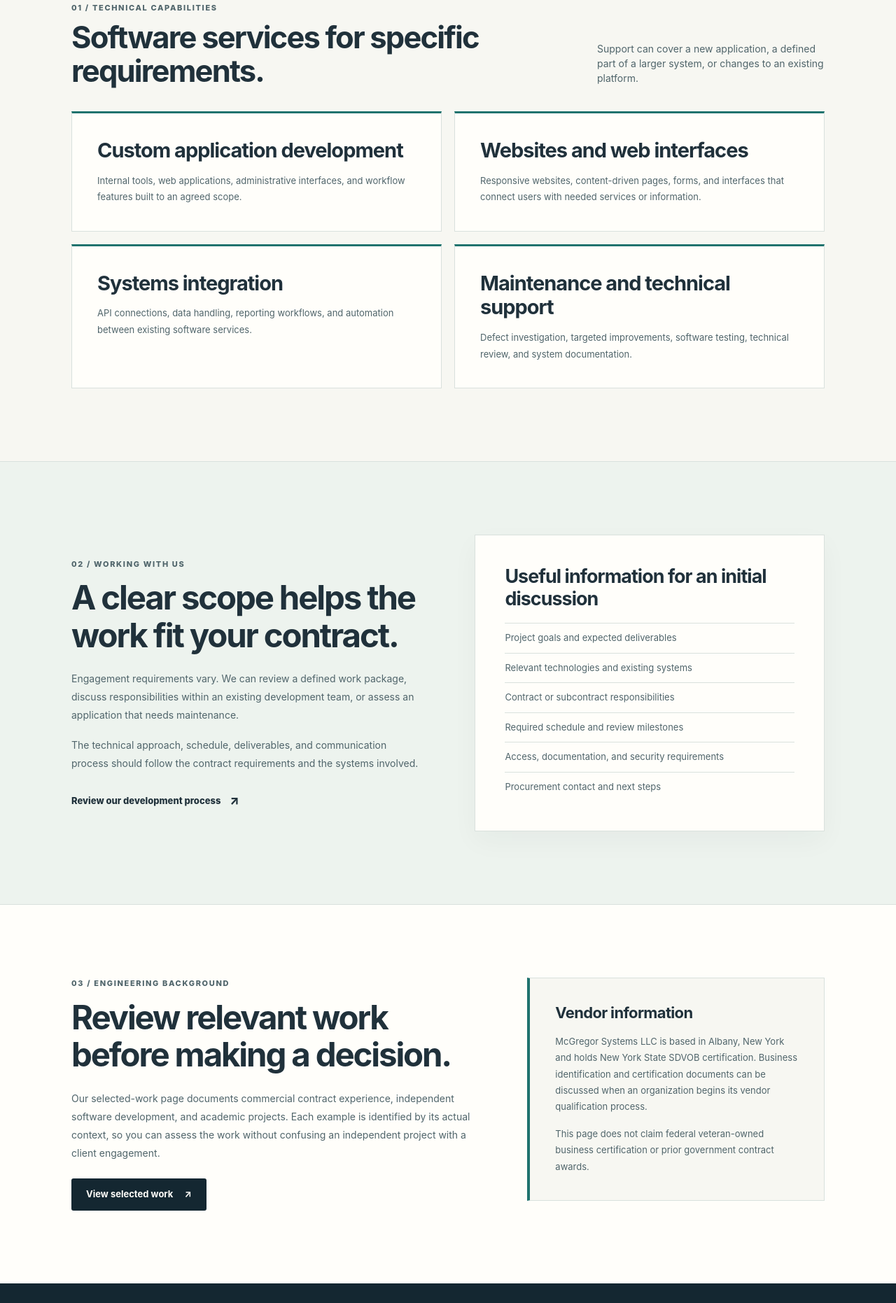
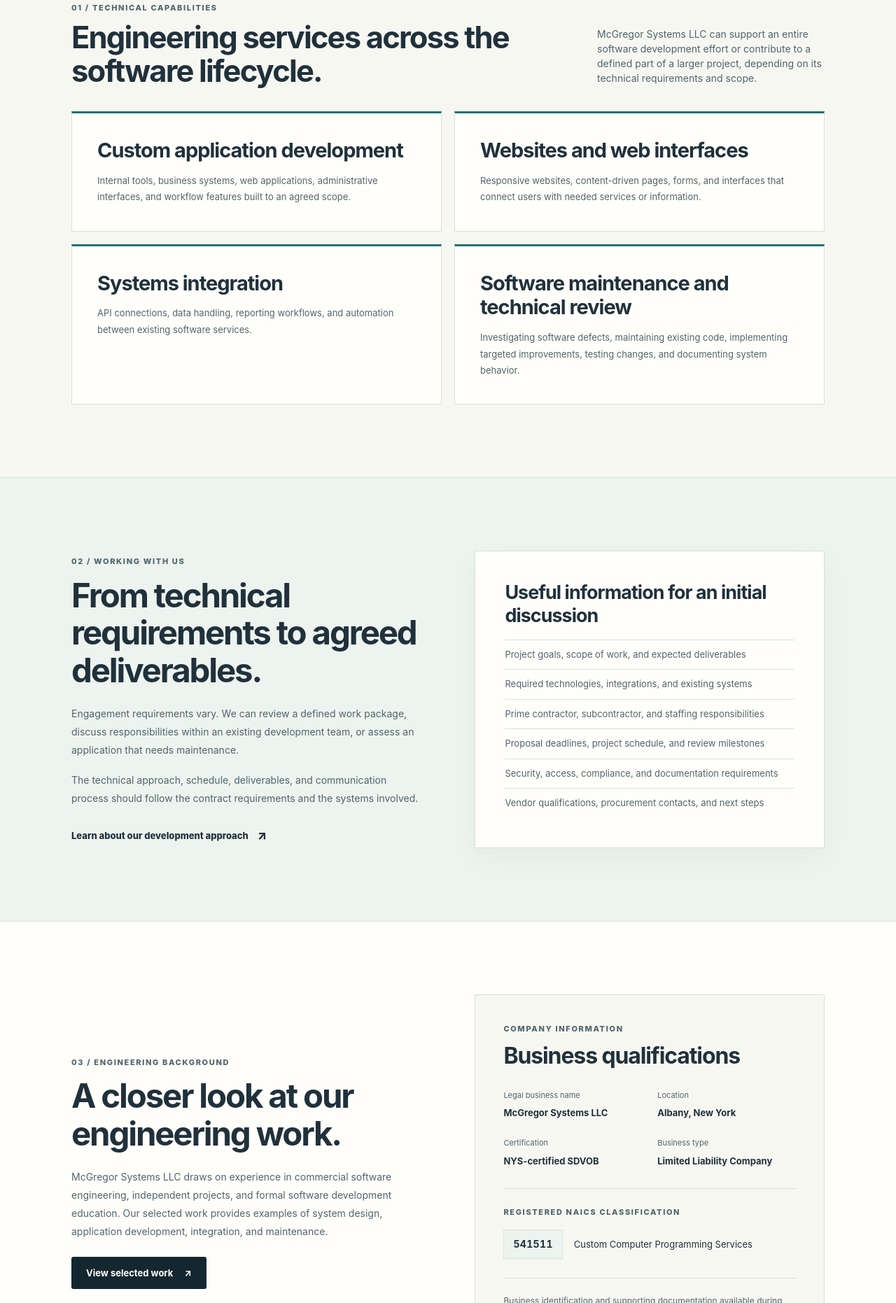
Before and after one commit to ColeMcGregor/mcgregorsystemsusa_website, a website with bundled scripts: page government.html in a window 1280 px wide. Shown: the part 938-2800 px from the top of the page at 70% size. Built offline with nearby package versions, Linux system fonts and the light colour scheme.

Commit message:
Refactor(government): updated government content and styling. added naics section

```diff
--- a/assets/css/pages/government.css
+++ b/assets/css/pages/government.css
@@ -1,8 +1,8 @@
 
 /* Government and subcontracting page.
-   Page classes describe presentation roles, not individual clients or contracts. */
+   Shared colors, typography, and buttons are defined in site.css. */
 
-/* Introduction and certification panel */
+/* Introduction and certification */
 .government-intro {
     padding: 86px 0 88px;
     background: var(--paper);
@@ -45,6 +45,7 @@
     margin-top: 29px;
 }
 
+/* Business certification panel */
 .government-certification {
     min-width: 0;
     padding: clamp(28px, 3.5vw, 44px);
@@ -57,15 +58,16 @@
     color: var(--lime);
 }
 
+
 .government-certification-logo {
     display: block;
-    width: 120px;
+    width: 100%;
+    max-width: 320px;
     height: auto;
-    max-height: 135px;
+    margin: 28px auto 30px;
     object-fit: contain;
-    object-position: left center;
-    margin: 26px 0 20px;
 }
+
 
 .government-certification h2 {
     margin: 0 0 15px;
@@ -188,15 +190,15 @@
     line-height: 1.5;
 }
 
-/* Experience and business information */
+/* Engineering experience and qualifications */
 .government-background {
     background: var(--paper);
 }
 
 .government-background-grid {
     display: grid;
-    grid-template-columns: minmax(0, 1.15fr) minmax(0, .85fr);
-    align-items: start;
+    grid-template-columns: minmax(0, 1fr) minmax(0, 1fr);
+    align-items: center;
     gap: clamp(34px, 6vw, 88px);
 }
 
@@ -216,29 +218,92 @@
     line-height: 1.85;
 }
 
-.government-background-note {
-    padding: clamp(25px, 3vw, 36px);
+/* Business qualifications card */
+.government-qualifications {
+    min-width: 0;
+    padding: clamp(26px, 3.5vw, 40px);
     background: var(--cream);
     border: 1px solid var(--line);
-    border-left: 4px solid var(--accent);
 }
 
-.government-background-note h3 {
-    margin: 0 0 15px;
-    font-size: 22px;
-    line-height: 1.25;
-    letter-spacing: -.03em;
+.government-qualifications h3 {
+    margin: 12px 0 28px;
+    color: var(--ink);
+    font-size: clamp(24px, 2.5vw, 32px);
+    line-height: 1.2;
+    letter-spacing: -.035em;
 }
 
-.government-background-note p {
-    margin: 0 0 15px;
-    color: var(--muted);
-    font-size: 13px;
-    line-height: 1.8;
+.government-qualification-grid {
+    display: grid;
+    grid-template-columns: repeat(2, minmax(0, 1fr));
+    column-gap: 22px;
+    row-gap: 25px;
+    margin: 0;
 }
 
-.government-background-note p:last-of-type {
-    margin-bottom: 0;
+.government-qualification-item {
+    min-width: 0;
+}
+
+.government-qualification-item dt {
+    margin: 0 0 7px;
+    color: var(--muted);
+    font-size: 11px;
+    line-height: 1.5;
+}
+
+.government-qualification-item dd {
+    margin: 0;
+    color: var(--ink);
+    font-size: 13px;
+    font-weight: 700;
+    line-height: 1.55;
+    overflow-wrap: break-word;
+}
+
+/* NAICS classification */
+.government-naics {
+    margin-top: 29px;
+    padding-top: 25px;
+    border-top: 1px solid var(--line);
+}
+
+.government-naics-entry {
+    display: flex;
+    align-items: center;
+    gap: 16px;
+    margin-top: 17px;
+}
+
+.government-naics-code {
+    flex: 0 0 auto;
+    display: inline-block;
+    padding: 10px 13px;
+    background: var(--surface-tinted);
+    border: 1px solid var(--line);
+    color: var(--ink);
+    font-size: 14px;
+    font-weight: 700;
+    line-height: 1.4;
+    letter-spacing: .025em;
+    font-variant-numeric: tabular-nums;
+}
+
+.government-naics-description {
+    min-width: 0;
+    color: var(--ink);
+    font-size: 13px;
+    line-height: 1.6;
+}
+
+.government-qualification-footer {
+    margin: 27px 0 0;
+    padding-top: 21px;
+    border-top: 1px solid var(--line);
+    color: var(--muted);
+    font-size: 12px;
+    line-height: 1.75;
 }
 
 /* Closing contact action */
@@ -279,7 +344,7 @@
     flex: 0 0 auto;
 }
 
-/* Responsive layout */
+/* Tablet */
 @media (max-width: 980px) {
     .government-intro-grid {
         gap: 30px;
@@ -291,6 +356,7 @@
     }
 }
 
+/* Mobile */
 @media (max-width: 720px) {
     .government-intro {
         padding: 65px 0;
@@ -303,6 +369,10 @@
         grid-template-columns: 1fr;
     }
 
+    .government-certification-logo {
+        width: 200px;
+    }
+
     .government-contact-grid {
         flex-direction: column;
         align-items: flex-start;
@@ -313,8 +383,37 @@
     }
 }
 
+/* Small mobile screens */
 @media (max-width: 430px) {
     .government-intro-actions .btn {
         width: 100%;
     }
+
+    .government-certification,
+    .government-engagement-panel,
+    .government-qualifications {
+        padding: 26px 23px;
+    }
+
+    .government-qualification-grid {
+        gap: 20px 14px;
+    }
+
+    .government-qualification-item dd {
+        font-size: 12px;
+    }
+
+    .government-naics-entry {
+        align-items: flex-start;
+        gap: 12px;
+    }
+
+    .government-naics-code {
+        padding: 9px 10px;
+        font-size: 12px;
+    }
+
+    .government-naics-description {
+        font-size: 12px;
+    }
 }
--- a/government.html
+++ b/government.html
@@ -24,145 +24,274 @@
     </div>
 
     <main id="main-content" class="government-page">
+
+        <!-- Introduction and certification -->
         <section class="government-intro" aria-labelledby="government-heading">
             <div class="shell government-intro-grid">
                 <div class="government-intro-copy">
                     <div class="caps subtle">Government / Subcontracting</div>
-                    <h1 id="government-heading">Software engineering for <em>defined technical work.</em></h1>
+
+                    <h1 id="government-heading">
+                        Supporting government and
+                        <em>subcontracting needs.</em>
+                    </h1>
+
                     <p>
-                        McGregor Systems LLC is an Albany-based software engineering business
-                        certified by New York State as a Service-Disabled Veteran-Owned Business
-                        (SDVOB). We welcome inquiries from public-sector organizations and prime
-                        contractors about software development, integration, and support.
+                        As a New York State-certified Service-Disabled Veteran-Owned
+                        Business, McGregor Systems LLC is available for software
+                        engineering contracts and subcontracting opportunities.
+                        Services include custom development, system integration,
+                        maintenance, and technical support.
                     </p>
+
                     <div class="government-intro-actions">
-                        <a class="btn btn-dark" href="contact.html">Discuss an opportunity <span aria-hidden="true">↗</span></a>
-                        <a class="btn btn-outline" href="#capabilities">Review capabilities <span aria-hidden="true">↘</span></a>
+                        <a class="btn btn-dark" href="contact.html">
+                            Discuss an opportunity
+                            <span aria-hidden="true">↗</span>
+                        </a>
+
+                        <a class="btn btn-outline" href="#capabilities">
+                            Review capabilities
+                            <span aria-hidden="true">↘</span>
+                        </a>
                     </div>
                 </div>
 
                 <aside class="government-certification" aria-labelledby="certification-heading">
                     <div class="caps">Business certification</div>
+
                     <img
                         class="government-certification-logo"
                         src="assets/images/branding/NYS-Certified-Logo.png"
-                        width="120"
+                        width="220"
                         alt="New York State-certified Service-Disabled Veteran-Owned Business logo"
                     >
-                    <h2 id="certification-heading">New York State-certified SDVOB</h2>
+
+                    <h2 id="certification-heading">
+                        New York State-certified SDVOB
+                    </h2>
+
                     <p>
-                        Service-Disabled Veteran-Owned Business certification through
-                        New York State. Certification documentation can be provided
-                        during vendor qualification.
+                        Certified by New York State as a Service-Disabled
+                        Veteran-Owned Business. Certification information
+                        and supporting documents can be provided to agencies
+                        and prime contractors during vendor qualification.
                     </p>
-                    <div class="government-certification-location">Albany, New York</div>
+
+                    <div class="government-certification-location">
+                        Albany, New York
+                    </div>
                 </aside>
             </div>
         </section>
 
-        <section class="section government-capabilities" id="capabilities" aria-labelledby="capabilities-heading">
+        <!-- Technical capabilities -->
+        <section
+            class="section government-capabilities"
+            id="capabilities"
+            aria-labelledby="capabilities-heading"
+        >
             <div class="shell">
                 <div class="section-head">
                     <div>
                         <div class="caps subtle">01 / Technical capabilities</div>
-                        <h2 id="capabilities-heading">Software services for specific requirements.</h2>
+
+                        <h2 id="capabilities-heading">
+                            Engineering services across the software lifecycle.
+                        </h2>
                     </div>
-                    <p>Support can cover a new application, a defined part of a larger system, or changes to an existing platform.</p>
+
+                    <p>
+                        McGregor Systems LLC can support an entire software
+                        development effort or contribute to a defined part
+                        of a larger project, depending on its technical
+                        requirements and scope.
+                    </p>
                 </div>
 
                 <div class="government-capability-grid">
                     <article class="government-capability-card">
                         <h3>Custom application development</h3>
-                        <p>Internal tools, web applications, administrative interfaces, and workflow features built to an agreed scope.</p>
+
+                        <p>
+                            Internal tools, business systems, web applications,
+                            administrative interfaces, and workflow features
+                            built to an agreed scope.
+                        </p>
                     </article>
 
                     <article class="government-capability-card">
                         <h3>Websites and web interfaces</h3>
-                        <p>Responsive websites, content-driven pages, forms, and interfaces that connect users with needed services or information.</p>
+
+                        <p>
+                            Responsive websites, content-driven pages, forms,
+                            and interfaces that connect users with needed
+                            services or information.
+                        </p>
                     </article>
 
                     <article class="government-capability-card">
                         <h3>Systems integration</h3>
-                        <p>API connections, data handling, reporting workflows, and automation between existing software services.</p>
+
+                        <p>
+                            API connections, data handling, reporting workflows,
+                            and automation between existing software services.
+                        </p>
                     </article>
 
                     <article class="government-capability-card">
-                        <h3>Maintenance and technical support</h3>
-                        <p>Defect investigation, targeted improvements, software testing, technical review, and system documentation.</p>
+                        <h3>Software maintenance and technical review</h3>
+
+                        <p>
+                            Investigating software defects, maintaining existing
+                            code, implementing targeted improvements, testing
+                            changes, and documenting system behavior.
+                        </p>
                     </article>
                 </div>
             </div>
         </section>
 
+        <!-- Contract scoping and requirements -->
         <section class="section government-engagement" aria-labelledby="engagement-heading">
             <div class="shell government-engagement-grid">
                 <div class="government-engagement-copy">
                     <div class="caps subtle">02 / Working with us</div>
-                    <h2 id="engagement-heading">A clear scope helps the work fit your contract.</h2>
+
+                    <h2 id="engagement-heading">
+                        From technical requirements to agreed deliverables.
+                    </h2>
+
                     <p>
-                        Engagement requirements vary. We can review a defined work package,
-                        discuss responsibilities within an existing development team, or
-                        assess an application that needs maintenance.
+                        Engagement requirements vary. We can review a defined
+                        work package, discuss responsibilities within an
+                        existing development team, or assess an application
+                        that needs maintenance.
                     </p>
+
                     <p>
-                        The technical approach, schedule, deliverables, and communication
-                        process should follow the contract requirements and the systems involved.
+                        The technical approach, schedule, deliverables,
+                        and communication process should follow the contract
+                        requirements and the systems involved.
                     </p>
-                    <a class="btn-link" href="process.html">Review our development process</a>
+
+                    <a class="btn-link" href="process.html">
+                        Learn about our development approach
+                    </a>
                 </div>
 
                 <div class="government-engagement-panel">
                     <h3>Useful information for an initial discussion</h3>
+
                     <ul class="government-requirement-list">
-                        <li>Project goals and expected deliverables</li>
-                        <li>Relevant technologies and existing systems</li>
-                        <li>Contract or subcontract responsibilities</li>
-                        <li>Required schedule and review milestones</li>
-                        <li>Access, documentation, and security requirements</li>
-                        <li>Procurement contact and next steps</li>
+                        <li>Project goals, scope of work, and expected deliverables</li>
+                        <li>Required technologies, integrations, and existing systems</li>
+                        <li>Prime contractor, subcontractor, and staffing responsibilities</li>
+                        <li>Proposal deadlines, project schedule, and review milestones</li>
+                        <li>Security, access, compliance, and documentation requirements</li>
+                        <li>Vendor qualifications, procurement contacts, and next steps</li>
                     </ul>
                 </div>
             </div>
         </section>
 
+        <!-- Engineering experience and business qualifications -->
         <section class="section government-background" aria-labelledby="background-heading">
             <div class="shell government-background-grid">
                 <div class="government-background-copy">
                     <div class="caps subtle">03 / Engineering background</div>
-                    <h2 id="background-heading">Review relevant work before making a decision.</h2>
+
+                    <h2 id="background-heading">
+                        A closer look at our engineering work.
+                    </h2>
+
                     <p>
-                        Our selected-work page documents commercial contract experience,
-                        independent software development, and academic projects. Each example
-                        is identified by its actual context, so you can assess the work
-                        without confusing an independent project with a client engagement.
+                        McGregor Systems LLC draws on experience in commercial
+                        software engineering, independent projects, and formal
+                        software development education. Our selected work
+                        provides examples of system design, application
+                        development, integration, and maintenance.
                     </p>
-                    <a class="btn btn-dark" href="work.html">View selected work <span aria-hidden="true">↗</span></a>
+
+                    <a class="btn btn-dark" href="work.html">
+                        View selected work
+                        <span aria-hidden="true">↗</span>
+                    </a>
                 </div>
 
-                <div class="government-background-note">
-                    <h3>Vendor information</h3>
-                    <p>
-                        McGregor Systems LLC is based in Albany, New York and holds
-                        New York State SDVOB certification. Business identification
-                        and certification documents can be discussed when an organization
-                        begins its vendor qualification process.
+                <!-- Business qualifications -->
+                <aside class="government-qualifications" aria-labelledby="qualifications-heading">
+                    <div class="caps subtle">Company information</div>
+
+                    <h3 id="qualifications-heading">
+                        Business qualifications
+                    </h3>
+
+                    <dl class="government-qualification-grid">
+                        <div class="government-qualification-item">
+                            <dt>Legal business name</dt>
+                            <dd>McGregor Systems LLC</dd>
+                        </div>
+
+                        <div class="government-qualification-item">
+                            <dt>Location</dt>
+                            <dd>Albany, New York</dd>
+                        </div>
+
+                        <div class="government-qualification-item">
+                            <dt>Certification</dt>
+                            <dd>NYS-certified SDVOB</dd>
+                        </div>
+
+                        <div class="government-qualification-item">
+                            <dt>Business type</dt>
+                            <dd>Limited Liability Company</dd>
+                        </div>
+                    </dl>
+
+                    <div class="government-naics">
+                        <div class="caps subtle">
+                            Registered NAICS classification
+                        </div>
+
+                        <div class="government-naics-entry">
+                            <span class="government-naics-code">541511</span>
+
+                            <span class="government-naics-description">
+                                Custom Computer Programming Services
+                            </span>
+                        </div>
+                    </div>
+
+                    <p class="government-qualification-footer">
+                        Business identification and supporting documentation
+                        available during vendor qualification.
                     </p>
-                    <p>
-                        This page does not claim federal veteran-owned business certification
-                        or prior government contract awards.
-                    </p>
-                </div>
+                </aside>
             </div>
         </section>
 
+        <!-- Closing inquiry -->
         <section class="government-contact" aria-labelledby="government-contact-heading">
             <div class="shell government-contact-grid">
                 <div>
                     <div class="caps">Next step</div>
-                    <h2 id="government-contact-heading">Have a technical requirement to discuss?</h2>
-                    <p>Send a summary of the need, relevant systems, and the role you want a software contractor to fill.</p>
+
+                    <h2 id="government-contact-heading">
+                        Have a project or subcontracting opportunity?
+                    </h2>
+
+                    <p>
+                        Share the project requirements, anticipated schedule,
+                        and type of engineering support you're looking for.
+                        We'll review the details and discuss possible next steps.
+                    </p>
                 </div>
-                <a class="btn btn-white" href="contact.html">Start a contracting inquiry <span aria-hidden="true">↗</span></a>
+
+                <a class="btn btn-white" href="contact.html">
+                    Start a contracting inquiry
+                    <span aria-hidden="true">↗</span>
+                </a>
             </div>
         </section>
     </main>
```
